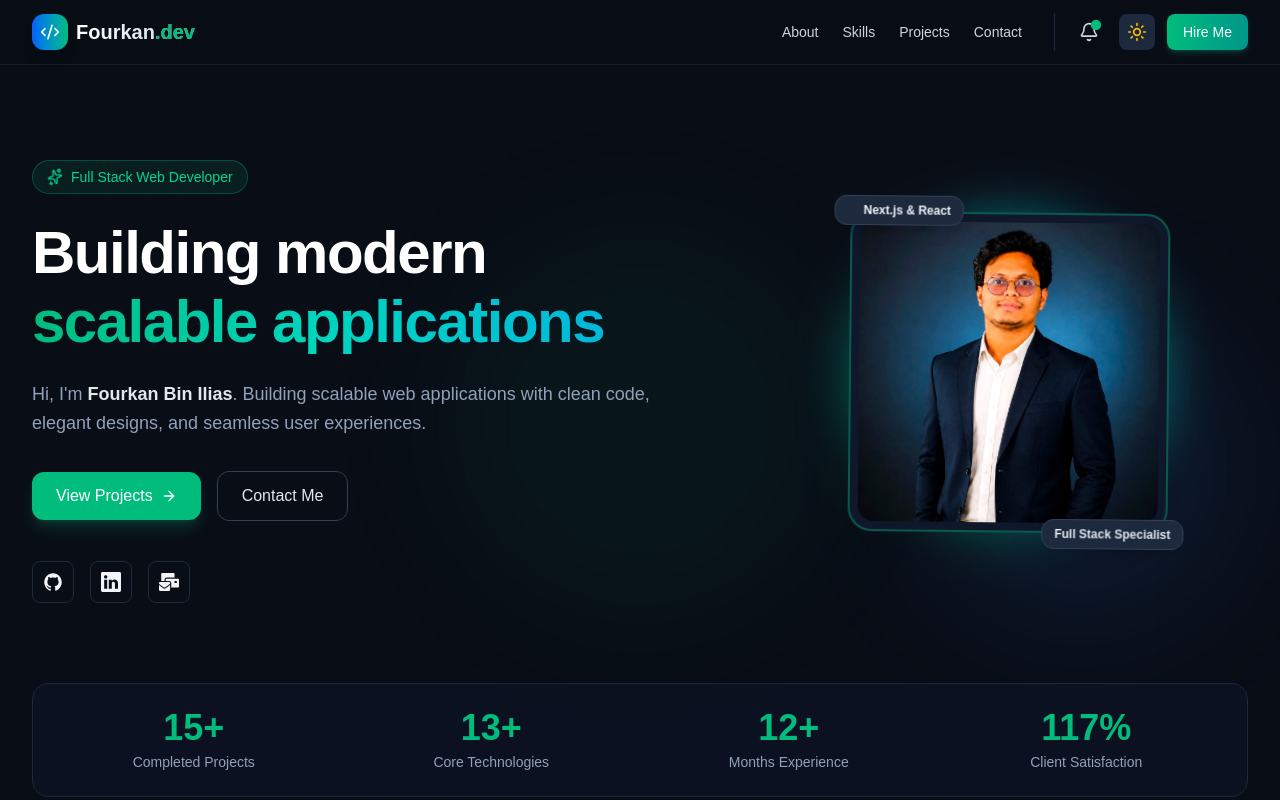
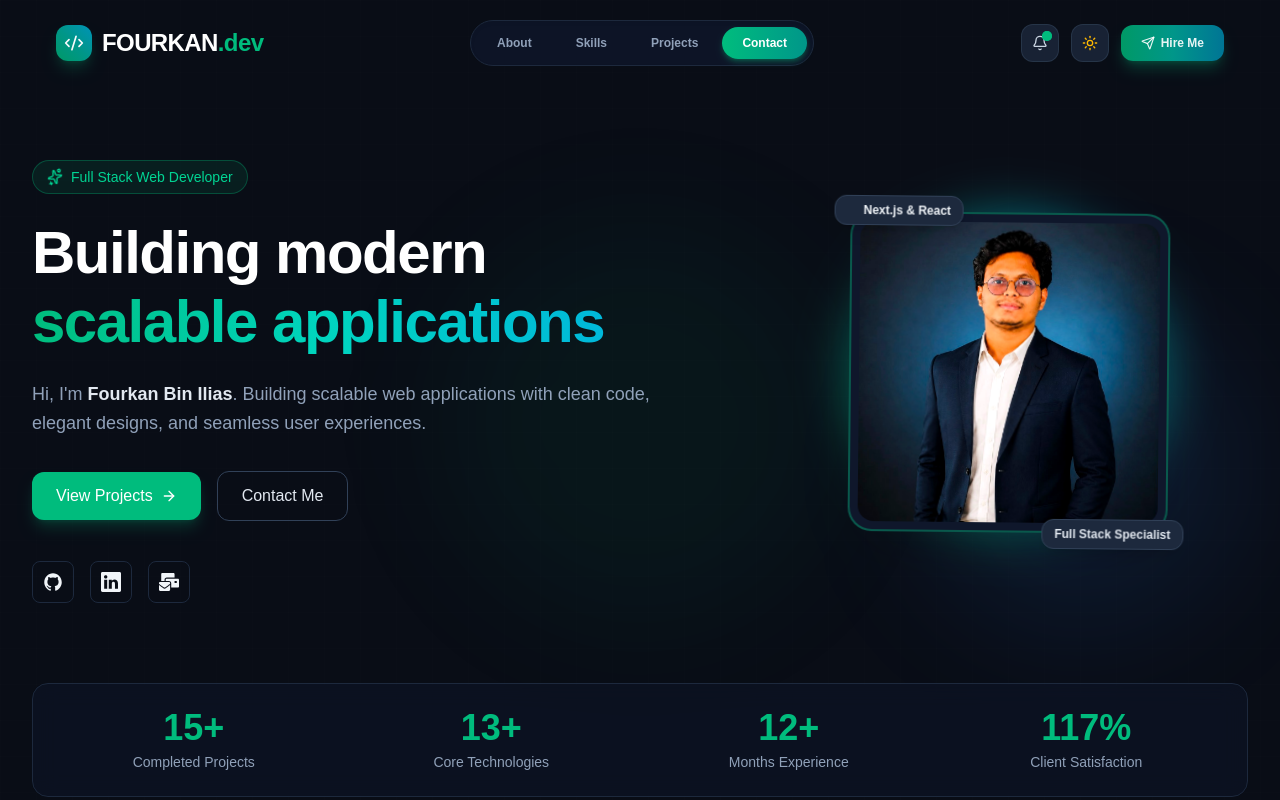
Before and after one commit to Pinon1345/Fourkan-Bin-Ilias-Portfolio-Dev, a Next.js app: page / in a window 1280 px wide. Shown: the top 800 px of the page. Built offline with nearby package versions, Linux system fonts and the light colour scheme.

Commit message:
fixed navbar issues

```diff
--- a/src/components/Navbar.jsx
+++ b/src/components/Navbar.jsx
@@ -1,13 +1,28 @@
 "use client";
 
 import { useState, useEffect } from "react";
-import { Sun, Moon, Bell, Menu, X, Code2 } from "lucide-react";
+import { motion, AnimatePresence } from "framer-motion";
+import {
+  Sun,
+  Moon,
+  Bell,
+  Code2,
+  User,
+  Cpu,
+  FolderGit2,
+  Mail,
+  Home,
+  Send,
+} from "lucide-react";
 import toast from "react-hot-toast";
 
 export default function Navbar() {
   const [darkMode, setDarkMode] = useState(true);
-  const [mobileMenuOpen, setMobileMenuOpen] = useState(false);
+  const [activeSection, setActiveSection] = useState("hero");
   const [hasNotification, setHasNotification] = useState(true);
+  const [scrolled, setScrolled] = useState(false);
+
+  // Toggle Dark Mode Class on <html>
 
   useEffect(() => {
     if (darkMode) {
@@ -17,142 +32,276 @@ export default function Navbar() {
     }
   }, [darkMode]);
 
+  // Track Header Background Blur on Scroll
+
+  useEffect(() => {
+    const handleScroll = () => {
+      setScrolled(window.scrollY > 20);
+    };
+    window.addEventListener("scroll", handleScroll);
+    return () => window.removeEventListener("scroll", handleScroll);
+  }, []);
+
+  // Fixed IntersectionObserver for reliably tracking active sections (including short/bottom sections)
+
+  useEffect(() => {
+    const sections = document.querySelectorAll("section[id]");
+
+    const observer = new IntersectionObserver(
+      (entries) => {
+        entries.forEach((entry) => {
+          if (entry.isIntersecting) {
+            setActiveSection(entry.target.id);
+          }
+        });
+      },
+      {
+        // rootMargin allows detection when sections are near the middle of the screen
+
+        rootMargin: "-20% 0px -35% 0px",
+        threshold: 0,
+      },
+    );
+
+    sections.forEach((section) => observer.observe(section));
+
+    // Handle scroll to the very bottom of the page (activates Contact if stuck)
+
+    const handleBottomScroll = () => {
+      if (
+        window.innerHeight + window.scrollY >=
+        document.documentElement.scrollHeight - 50
+      ) {
+        setActiveSection("contact");
+      }
+    };
+
+    window.addEventListener("scroll", handleBottomScroll);
+
+    return () => {
+      sections.forEach((section) => observer.unobserve(section));
+      window.removeEventListener("scroll", handleBottomScroll);
+    };
+  }, []);
+
   const handleNotificationClick = () => {
     setHasNotification(false);
     toast("🚀 Currently available for full-time & freelance projects!", {
       icon: "🔔",
       style: {
-        borderRadius: "10px",
+        borderRadius: "12px",
         background: "#0f172a",
         color: "#fff",
-        border: "1px solid #334155",
+        border: "1px solid rgba(34, 197, 94, 0.3)",
       },
     });
   };
 
   const navLinks = [
-    { name: "About", href: "#about" },
-    { name: "Skills", href: "#skills" },
-    { name: "Projects", href: "#projects" },
-    { name: "Contact", href: "#contact" },
+    { name: "About", href: "#about", id: "about", icon: User },
+    { name: "Skills", href: "#skills", id: "skills", icon: Cpu },
+    { name: "Projects", href: "#projects", id: "projects", icon: FolderGit2 },
+    { name: "Contact", href: "#contact", id: "contact", icon: Mail },
   ];
 
   return (
-    <nav className="fixed top-0 left-0 right-0 z-50 backdrop-blur-md bg-white/70 dark:bg-[#090d16]/80 border-b border-slate-200 dark:border-slate-800/60 transition-colors duration-300">
-      <div className="max-w-7xl mx-auto px-4 sm:px-6 lg:px-8">
-        <div className="flex items-center justify-between h-16">
+    <>
+      {/* ================= DESKTOP & TABLET TOP NAVBAR ================= */}
+
+      <header
+        className={`fixed top-0 left-0 right-0 z-50 transition-all duration-300 ${
+          scrolled
+            ? "py-3 bg-white/80 dark:bg-[#090d16]/80 backdrop-blur-xl border-b border-slate-200/80 dark:border-slate-800/80 shadow-lg shadow-slate-950/5 rounded-b-3xl"
+            : "py-5 bg-transparent"
+        }`}
+      >
+        <div className="lg:mx-6 mx-auto px-4 sm:px-6 lg:px-8 flex items-center justify-between">
           {/* Logo */}
-          <a href="#" className="flex items-center gap-2 group">
-            <div className="p-2 rounded-xl bg-gradient-to-r from-blue-600 to-emerald-500 text-white shadow-lg group-hover:scale-105 transition-transform duration-300">
+          <a href="#" className="flex items-center gap-2.5 group">
+            <motion.div
+              whileHover={{ rotate: 360, scale: 1.1 }}
+              transition={{ duration: 0.6, ease: "easeInOut" }}
+              className="p-2 rounded-xl bg-linear-to-tr from-emerald-600 via-teal-600 to-cyan-600 text-slate-50 shadow-lg shadow-emerald-500/20"
+            >
               <Code2 className="w-5 h-5" />
-            </div>
-            <span className="text-xl font-bold bg-clip-text text-transparent bg-gradient-to-r from-slate-900 to-slate-700 dark:from-white dark:to-slate-300">
-              Fourkan<span className="text-emerald-500">.dev</span>
+            </motion.div>
+            <span className="md:text-2xl text-xl font-black tracking-tight text-slate-900 dark:text-white">
+              FOURKAN<span className="text-emerald-500">.dev</span>
             </span>
           </a>
 
-          {/* Desktop Navigation */}
-          <div className="hidden md:flex items-center gap-8">
-            <div className="flex gap-6">
-              {navLinks.map((link) => (
+          {/* Desktop Nav Links (Floating Pill Layout) */}
+          <nav className="hidden md:flex items-center gap-1 p-1.5 rounded-full bg-slate-100/80 dark:bg-slate-900/80 backdrop-blur-md border border-slate-200 dark:border-slate-800 shadow-inner">
+            {navLinks.map((link) => {
+              const isActive = activeSection === link.id;
+              return (
                 <a
                   key={link.name}
                   href={link.href}
-                  className="text-sm font-medium text-slate-600 dark:text-slate-300 hover:text-emerald-500 dark:hover:text-emerald-400 transition-colors"
+                  onClick={() => setActiveSection(link.id)}
+                  className={`relative px-5 py-2 text-xs font-semibold rounded-full transition-colors duration-300 ${
+                    isActive
+                      ? "text-white"
+                      : "text-slate-600 dark:text-slate-400 hover:text-emerald-500 dark:hover:text-emerald-400"
+                  }`}
                 >
-                  {link.name}
+                  {isActive && (
+                    <motion.div
+                      layoutId="activePill"
+                      className="absolute inset-0 rounded-full bg-linear-to-r from-emerald-500 to-teal-600 shadow-md shadow-emerald-500/30 z-0"
+                      transition={{
+                        type: "spring",
+                        stiffness: 380,
+                        damping: 30,
+                      }}
+                    />
+                  )}
+                  <span className="relative z-10">{link.name}</span>
                 </a>
-              ))}
+              );
+            })}
+          </nav>
+
+          {/* Actions (Notifications, Theme Toggle, Hire Me CTA) */}
+
+          <div className="hidden md:flex items-center gap-3">
+            {/* Notification Button */}
+
+            <motion.button
+              whileTap={{ scale: 0.9 }}
+              onClick={handleNotificationClick}
+              className="relative p-2.5 rounded-xl bg-slate-100 dark:bg-slate-800/80 text-slate-600 dark:text-slate-300 hover:text-emerald-500 dark:hover:text-emerald-400 border border-slate-200 dark:border-slate-700/60 transition-colors"
+              aria-label="Notifications"
+            >
+              <Bell className="w-4 h-4" />
+              {hasNotification && (
+                <span className="absolute top-1.5 right-1.5 flex h-2.5 w-2.5">
+                  <span className="animate-ping absolute inline-flex h-full w-full rounded-full bg-emerald-400 opacity-75"></span>
+                  <span className="relative inline-flex rounded-full h-2.5 w-2.5 bg-emerald-500"></span>
+                </span>
+              )}
+            </motion.button>
+
+            {/* Dark / Light Mode Switcher */}
+
+            <motion.button
+              whileTap={{ scale: 0.9, rotate: 180 }}
+              onClick={() => setDarkMode(!darkMode)}
+              className="p-2.5 rounded-xl bg-slate-100 dark:bg-slate-800/80 text-slate-700 dark:text-slate-200 border border-slate-200 dark:border-slate-700/60 transition-colors"
+              aria-label="Toggle Theme"
+            >
+              <AnimatePresence mode="wait">
+                {darkMode ? (
+                  <motion.div
+                    key="sun"
+                    initial={{ opacity: 0, scale: 0.5 }}
+                    animate={{ opacity: 1, scale: 1 }}
+                    exit={{ opacity: 0, scale: 0.5 }}
+                  >
+                    <Sun className="w-4 h-4 text-amber-400" />
+                  </motion.div>
+                ) : (
+                  <motion.div
+                    key="moon"
+                    initial={{ opacity: 0, scale: 0.5 }}
+                    animate={{ opacity: 1, scale: 1 }}
+                    exit={{ opacity: 0, scale: 0.5 }}
+                  >
+                    <Moon className="w-4 h-4 text-indigo-600" />
+                  </motion.div>
+                )}
+              </AnimatePresence>
+            </motion.button>
+
+            {/* Hire Me CTA Button */}
+
+            <motion.a
+              whileHover={{ scale: 1.05 }}
+              whileTap={{ scale: 0.95 }}
+              href="#contact"
+              onClick={() => setActiveSection("contact")}
+              className="px-5 py-2.5 text-xs font-bold rounded-xl text-white/90 bg-linear-to-r from-emerald-600 via-teal-600 to-cyan-700 shadow-lg shadow-emerald-500/25 hover:shadow-emerald-500/40 transition-all flex items-center gap-1.5"
+            >
+              <Send className="w-3.5 h-3.5" /> Hire Me
+            </motion.a>
           </div>
 
-            <div className="flex items-center gap-3 pl-4 border-l border-slate-200 dark:border-slate-800">
-              {/* Notification Icon */}
+          {/* Mobile Top Controls (Logo + Theme Toggle + Bell Only) */}
+
+          <div className="flex md:hidden items-center gap-2">
             <button
               onClick={handleNotificationClick}
-                className="relative p-2 rounded-lg text-slate-600 dark:text-slate-300 hover:bg-slate-100 dark:hover:bg-slate-800 transition-colors"
-                aria-label="Notifications"
+              className="relative p-2 rounded-lg bg-slate-100 dark:bg-slate-800 text-slate-600 dark:text-slate-300"
             >
-                <Bell className="w-5 h-5" />
+              <Bell className="w-4 h-4" />
               {hasNotification && (
-                  <span className="absolute top-1.5 right-1.5 w-2.5 h-2.5 bg-emerald-500 rounded-full animate-ping" />
-                )}
-                {hasNotification && (
-                  <span className="absolute top-1.5 right-1.5 w-2.5 h-2.5 bg-emerald-500 rounded-full" />
+                <span className="absolute top-1 right-1 w-2 h-2 bg-emerald-500 rounded-full" />
               )}
             </button>
 
-              {/* Dark / Light Mode Toggle */}
-              <button
-                onClick={() => setDarkMode(!darkMode)}
-                className="p-2 rounded-lg bg-slate-100 dark:bg-slate-800 text-slate-700 dark:text-slate-200 hover:scale-105 transition-transform duration-200"
-                aria-label="Toggle Theme"
-              >
-                {darkMode ? (
-                  <Sun className="w-5 h-5 text-amber-400" />
-                ) : (
-                  <Moon className="w-5 h-5 text-indigo-600" />
-                )}
-              </button>
-
-              {/* Hire Me Button */}
-              <a
-                href="#contact"
-                className="px-4 py-2 text-sm font-medium rounded-lg text-white bg-gradient-to-r from-emerald-500 to-teal-600 hover:from-emerald-600 hover:to-teal-700 shadow-md shadow-emerald-500/20 hover:scale-105 transition-all duration-300"
-              >
-                Hire Me
-              </a>
-            </div>
-          </div>
-
-          {/* Mobile Menu Button */}
-          <div className="md:hidden flex items-center gap-2">
             <button
               onClick={() => setDarkMode(!darkMode)}
               className="p-2 rounded-lg bg-slate-100 dark:bg-slate-800 text-slate-700 dark:text-slate-200"
             >
               {darkMode ? (
-                <Sun className="w-5 h-5 text-amber-400" />
+                <Sun className="w-4 h-4 text-amber-400" />
               ) : (
-                <Moon className="w-5 h-5 text-indigo-600" />
-              )}
-            </button>
-
-            <button
-              onClick={() => setMobileMenuOpen(!mobileMenuOpen)}
-              className="p-2 rounded-lg text-slate-700 dark:text-slate-200"
-            >
-              {mobileMenuOpen ? (
-                <X className="w-6 h-6" />
-              ) : (
-                <Menu className="w-6 h-6" />
+                <Moon className="w-4 h-4 text-indigo-600" />
               )}
             </button>
           </div>
         </div>
-      </div>
+      </header>
 
-      {/* Mobile Drawer */}
-      {mobileMenuOpen && (
-        <div className="md:hidden border-b border-slate-200 dark:border-slate-800 bg-white dark:bg-[#090d16] px-4 pt-2 pb-6 space-y-3">
-          {navLinks.map((link) => (
+      {/* ================= MOBILE APP-STYLE BOTTOM DOCK NAVBAR ================= */}
+
+      <div className="md:hidden fixed bottom-4 left-4 right-4 z-50">
+        <nav className="flex items-center justify-around py-2.5 px-3 rounded-2xl bg-slate-900/90 dark:bg-[#0f172a]/95 backdrop-blur-xl border border-slate-800 shadow-2xl shadow-black/50">
+          {/* Home / Top Icon */}
+          <a
+            href="#"
+            onClick={() => setActiveSection("hero")}
+            className={`flex flex-col items-center gap-1 p-2 rounded-xl text-[10px] font-medium transition-all ${
+              activeSection === "hero"
+                ? "text-emerald-400 scale-110"
+                : "text-slate-400 hover:text-slate-200"
+            }`}
+          >
+            <Home className="w-5 h-5" />
+            <span>Home</span>
+          </a>
+
+          {navLinks.map((link) => {
+            const Icon = link.icon;
+            const isActive = activeSection === link.id;
+
+            return (
               <a
                 key={link.name}
                 href={link.href}
-              onClick={() => setMobileMenuOpen(false)}
-              className="block px-3 py-2 rounded-md text-base font-medium text-slate-700 dark:text-slate-200 hover:bg-slate-100 dark:hover:bg-slate-800"
+                onClick={() => setActiveSection(link.id)}
+                className={`relative flex flex-col items-center gap-1 p-2 rounded-xl text-[10px] font-medium transition-all ${
+                  isActive
+                    ? "text-emerald-400 scale-110"
+                    : "text-slate-400 hover:text-slate-200"
+                }`}
               >
-              {link.name}
+                <Icon className="w-5 h-5" />
+                <span>{link.name}</span>
+
+                {/* Mobile Active Indicator Dot */}
+
+                {isActive && (
+                  <motion.span
+                    layoutId="mobileActiveDot"
+                    className="absolute -bottom-1 w-1.5 h-1.5 bg-emerald-400 rounded-full shadow-[0_0_8px_#22c55e]"
+                  />
+                )}
               </a>
-          ))}
-          <a
-            href="#contact"
-            onClick={() => setMobileMenuOpen(false)}
-            className="block text-center w-full px-4 py-2 mt-4 text-sm font-medium rounded-lg text-white bg-emerald-500 hover:bg-emerald-600"
-          >
-            Hire Me
-          </a>
+            );
+          })}
+        </nav>
       </div>
-      )}
-    </nav>
+    </>
   );
 }
```
Lines whose indentation alone changed are shown as unchanged.
